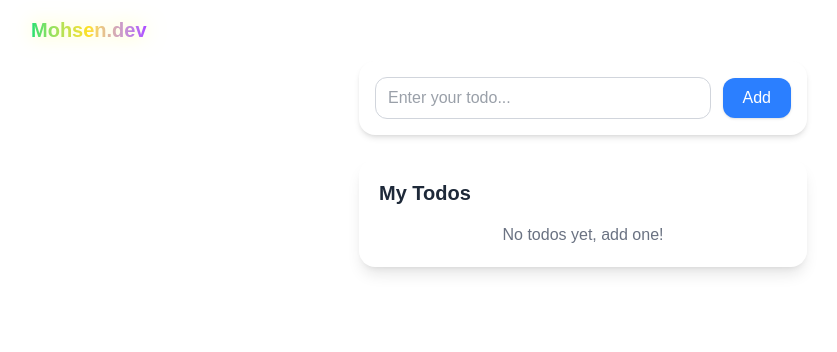
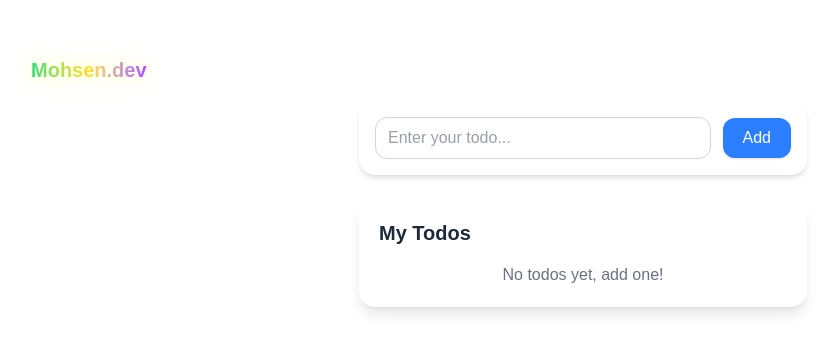
Before and after one commit to Mohsen-malekifard/My-Projects-2025, a Next.js app in the folder my-ap/: page /TodoApp in a window 1280 px wide. Shown: the top 352 px of the page, without its empty margins (57-894 px from the left). Built offline with nearby package versions, Linux system fonts and the light colour scheme.

Commit message:
Update layout.js

```diff
--- a/my-ap/app/TodoApp/layout.js
+++ b/my-ap/app/TodoApp/layout.js
@@ -9,7 +9,7 @@ export const metadata = {
 export default function RootLayout({ children }) {
   return (
     <html lang="en">
-      <body>
+      <body className = 'mt-10'>
         <TodoProvider>
           {children}
         </TodoProvider>
```
